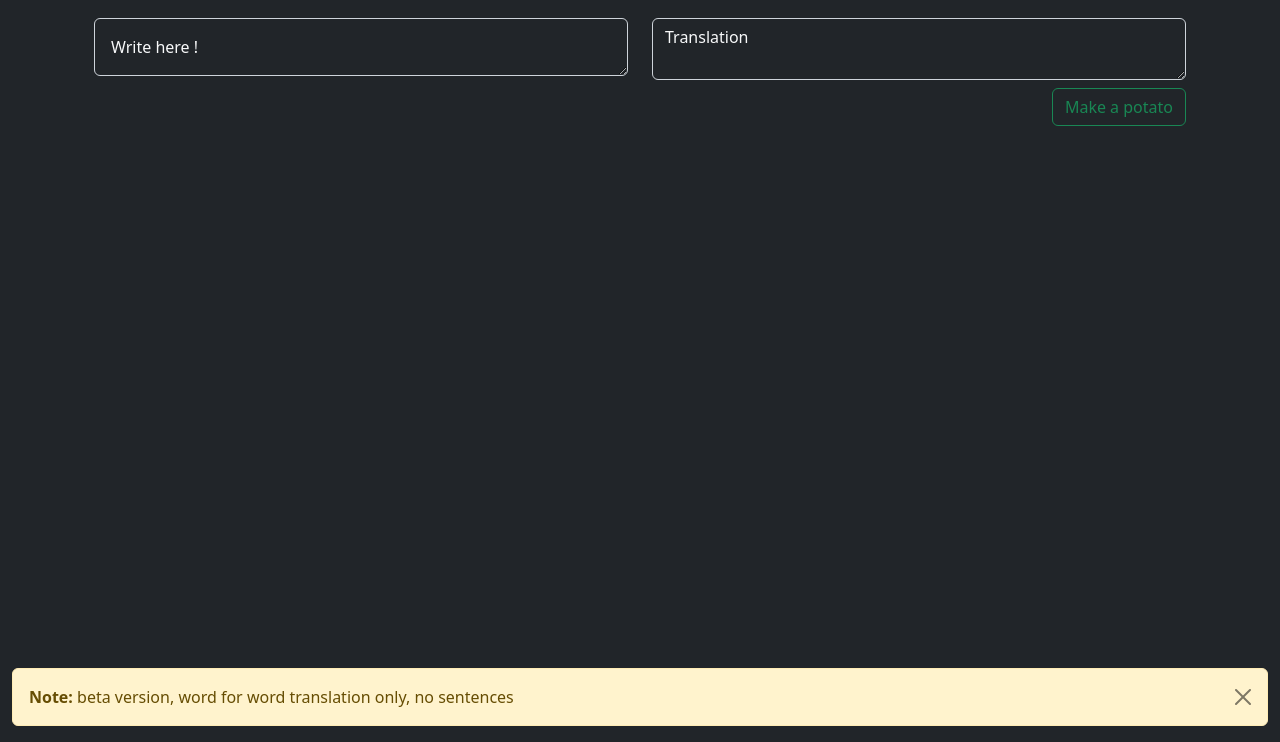
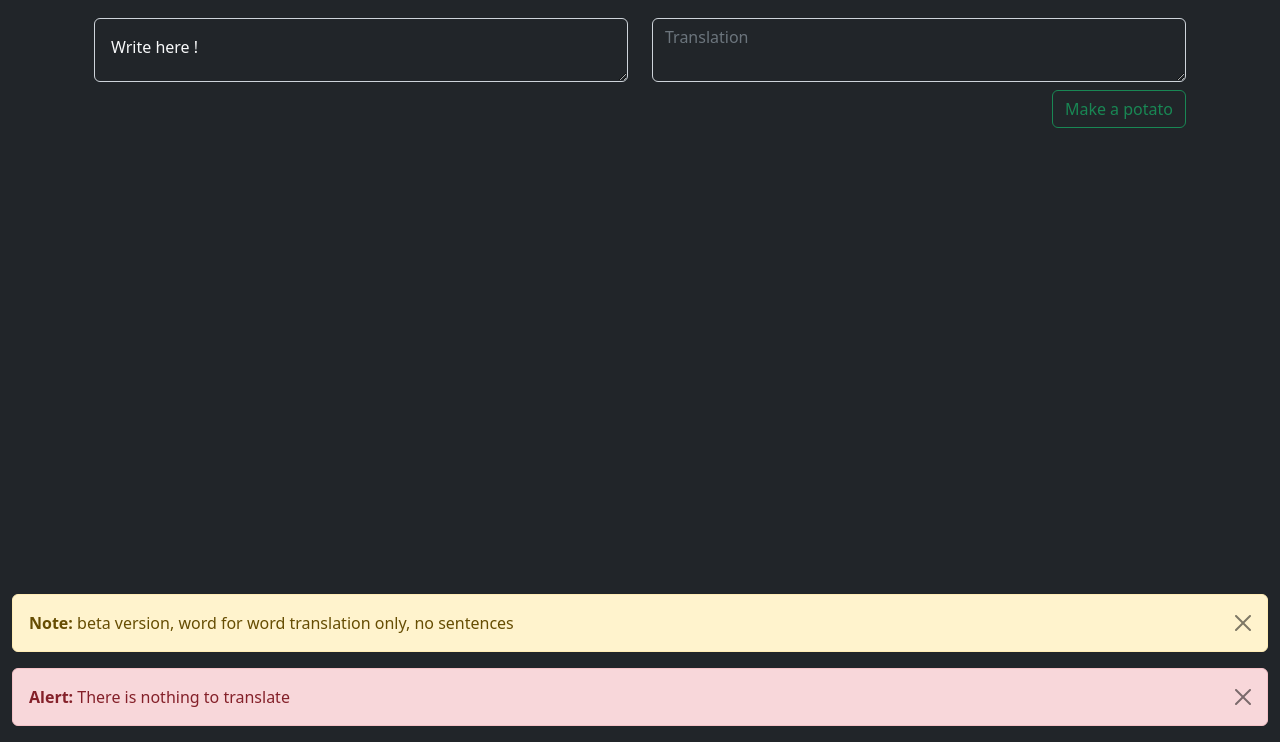
Before and after one commit to agusc01/IPA, a plain HTML site: page index.html in a window 1280 px wide. Both pictures are taken after a click on the element "Make a potato". Shown: the part 58-800 px from the top of the page. Drawn offline with Linux system fonts and the light colour scheme.

Commit message:
Added dinamic alerts and more...

```diff
--- a/index.html
+++ b/index.html
@@ -9,9 +9,7 @@
   <link rel="stylesheet" type="text/css" href="public/dist/css/min/normalize.min.css">
   <link rel="stylesheet" type="text/css" href="public/dist/css/min/style.min.css">
 
-
-
-  <title id="page-title"></title>
+  <title class="page-title"></title>
 </head>
 
 <body class="bg-dark text-light min-vh-100 position-relative">
@@ -23,28 +21,31 @@
       <div class="row">
 
         <div class="col-md-6 form-floating">
-          <textarea class="form-control bg-dark text-info" id="comment" name="words"
-            placeholder="Write here"></textarea>
-          <label for="comment" class="mx-3">Write here !</label>
+          <textarea class="words form-control bg-dark text-info " placeholder="Write here"></textarea>
+          <label for="words" class="mx-3">Write here !</label>
         </div>
 
         <div class="col-md-6 my-2 my-md-0">
-          <textarea class="form-control bg-dark text-light" name="text" placeholder="Answer"
-            readonly>Translation</textarea>
+          <textarea class="translation form-control bg-dark text-light " placeholder="Translation" readonly></textarea>
         </div>
 
       </div>
-      <div class="btn btn-outline-success float-end mt-2">Make a potato</div>
+      <div class="btn-potato btn btn-outline-success float-end mt-2">Make a potato</div>
     </div>
   </div>
 
 
-  <div class="container-fluid position-absolute bottom-0">
-    <div class="alert alert-warning alert-dismissible fade show  ">
-      <button type="button" class="btn-close" data-bs-dismiss="alert"></button>
-      <strong>Note:</strong> beta version, word for word translation only, no sentences
+  <div class="alerts position-absolute bottom-0">
+    <div class="container-fluid vw-100">
+      <div class="alert alert-warning alert-dismissible fade show  ">
+        <button type="button" class="btn-close" data-bs-dismiss="alert"></button>
+        <strong>Note:</strong> beta version, word for word translation only, no sentences
+      </div>
     </div>
   </div>
+
+
+
 
   <div class="scripts">
     <script src="public/dist/js/bootstrap.min.js"></script>
--- a/public/dist/js/app.js
+++ b/public/dist/js/app.js
@@ -1,6 +1,43 @@
 //it's working!
-const pageTitle = $q('#page-title');
+const pageTitle = $q('.page-title');
 pageTitle.textContent = 'IPA!';
 console.log(`${pageTitle.textContent}`);
 
 //app.js
+const areaWords = $q('.words');
+const areaTranslation = $q('.translation');
+const btnPotato = $q('.btn-potato');
+
+const nothingToTranslate = `
+  <div class="container-fluid vw-100">
+    <div class="alert alert-danger alert-dismissible fade show  ">
+      <button type="button" class="btn-close btn-nothing-to-translate" data-bs-dismiss="alert"></button>
+      <strong>Alert:</strong> There is nothing to translate
+    </div>
+  </div>
+  `;
+
+const setHeightArea = (heigh) => {
+  areaWords.style.height = heigh;
+  areaTranslation.style.height = heigh;
+};
+
+const counterEnter = (text) => {
+  return text.split('\n').length;
+};
+
+// the magic starts from here
+
+setHeightArea('4rem');
+
+areaWords.addEventListener('keyup', (e) => {
+  console.log(counterEnter(areaWords.value));
+  areaWords.set;
+});
+
+btnPotato.addEventListener('click', (e) => {
+  if (areaWords.value.length === 0) {
+    $q('.alerts').innerHTML += nothingToTranslate;
+    console.log('enter');
+  }
+});
```
